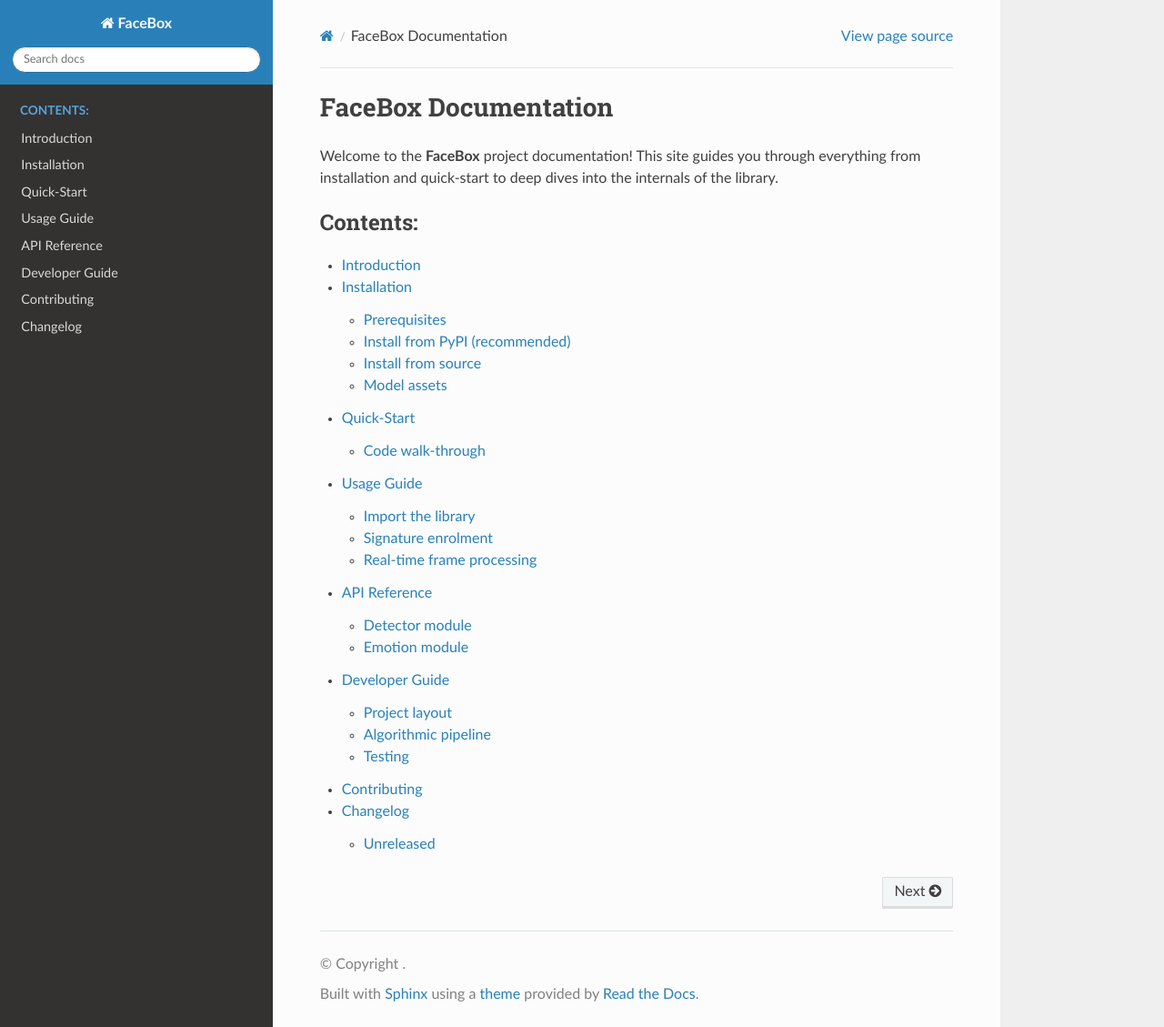
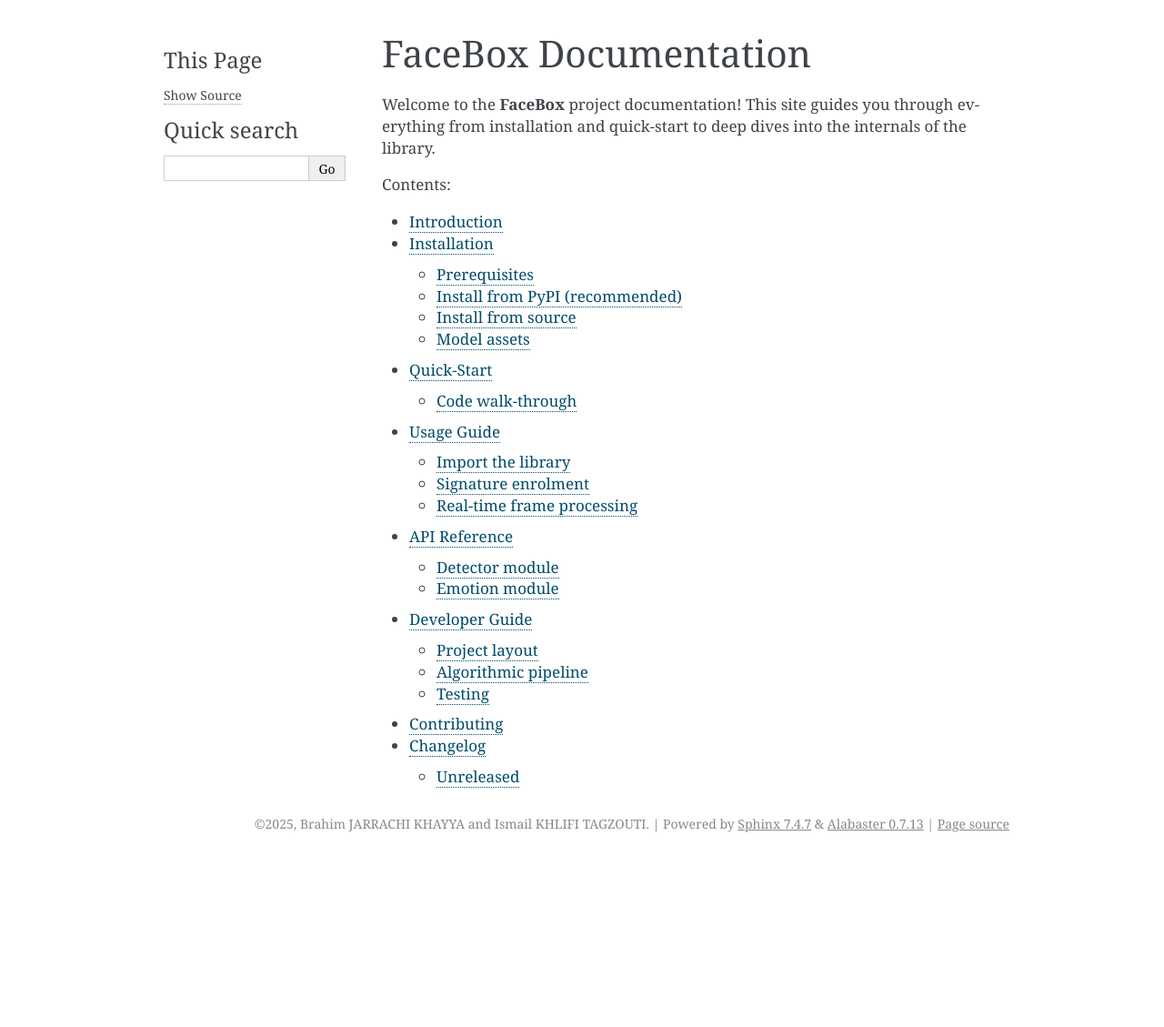
Before and after one commit to brahimself/facebox, a Sphinx documentation site: the page built from docs/index.rst, in a window 1280 px wide and 1129 px high. Shown: the whole window at 91% size. Built offline with Sphinx 7.4.7, drawn with Linux system fonts in a browser that asks for light colours.

Commit message:
Minor modification

```diff
--- a/docs/conf.py
+++ b/docs/conf.py
@@ -1,22 +1,27 @@
-import os
-import sys
-sys.path.insert(0, os.path.abspath('..'))  # project root on PYTHONPATH
+# Configuration file for the Sphinx documentation builder.
+#
+# For the full list of built-in configuration values, see the documentation:
+# https://www.sphinx-doc.org/en/master/usage/configuration.html
 
-project = 'FaceBox'
-author = 'Your Name'
-release = '0.1.0'
+# -- Project information -----------------------------------------------------
+# https://www.sphinx-doc.org/en/master/usage/configuration.html#project-information
 
-extensions = [
-    'sphinx.ext.autodoc',
-    'sphinx.ext.napoleon',
-    'sphinx.ext.autosummary',
-    'sphinx.ext.viewcode',
-    'sphinx.ext.todo',
-    'sphinx.ext.coverage',
-]
+project = 'Facebox'
+copyright = '2025, Brahim JARRACHI KHAYYA and Ismail KHLIFI TAGZOUTI'
+author = 'Brahim JARRACHI KHAYYA and Ismail KHLIFI TAGZOUTI'
+
+# -- General configuration ---------------------------------------------------
+# https://www.sphinx-doc.org/en/master/usage/configuration.html#general-configuration
+
+extensions = []
 
 templates_path = ['_templates']
 exclude_patterns = ['_build', 'Thumbs.db', '.DS_Store']
 
-html_theme = 'sphinx_rtd_theme'
+
+
+# -- Options for HTML output -------------------------------------------------
+# https://www.sphinx-doc.org/en/master/usage/configuration.html#options-for-html-output
+
+html_theme = 'alabaster'
 html_static_path = ['_static']
```
